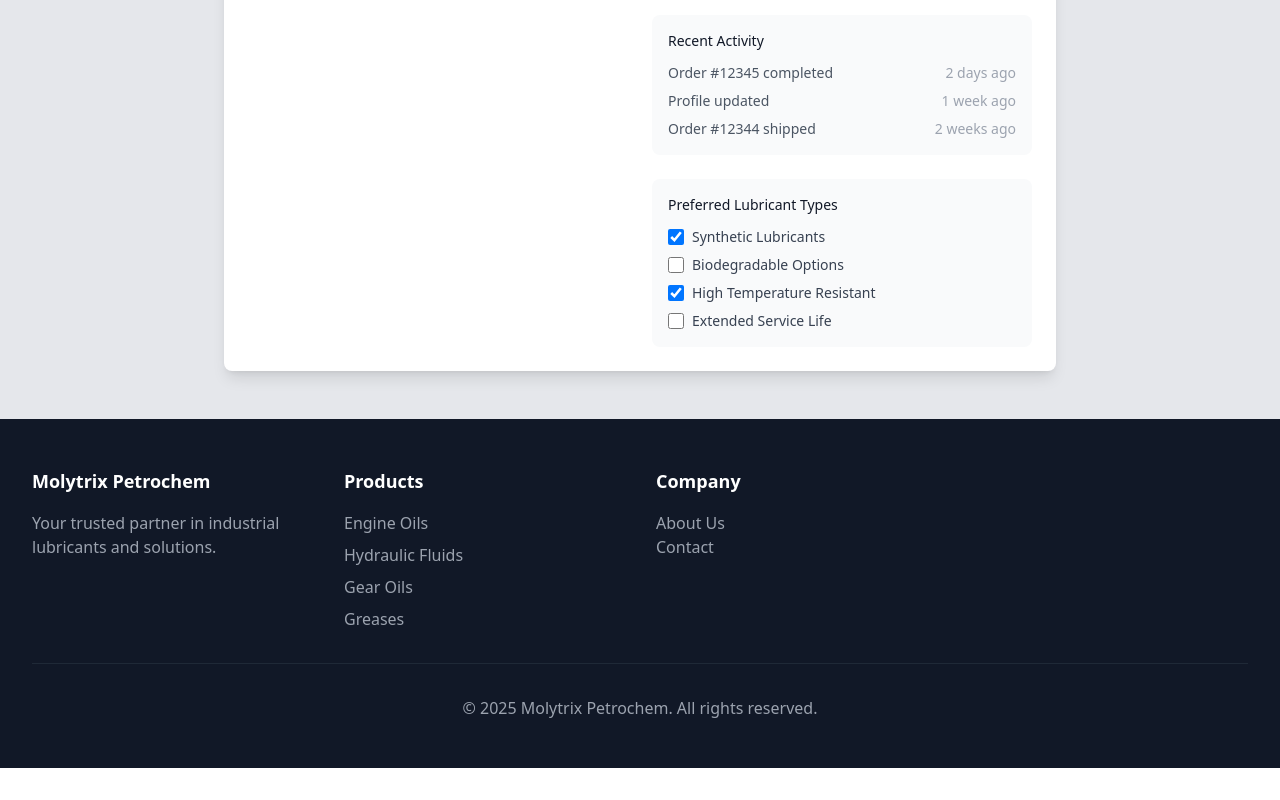
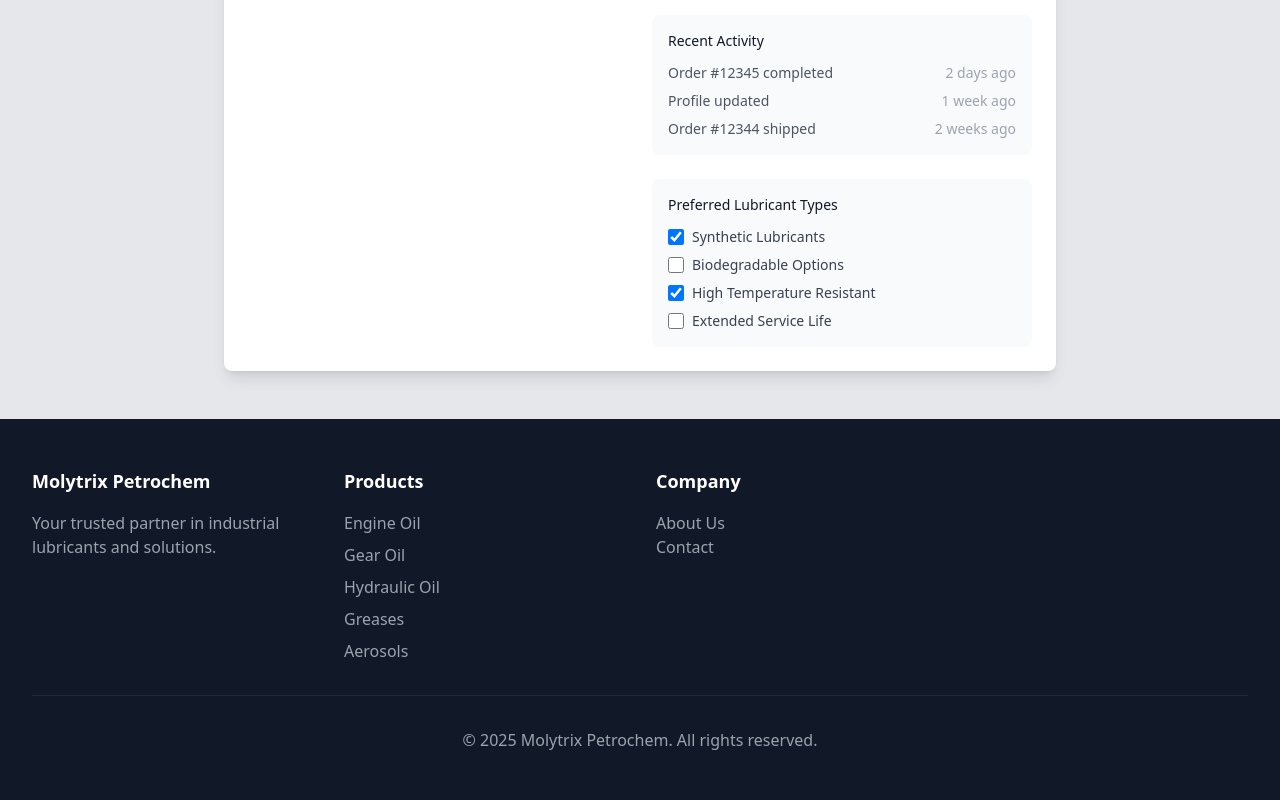
Before and after one commit to akashdeepsingh283/MOLYTRIX, a React (Vite) app in the folder frontend/: page /dashboard in a window 1280 px wide. Shown: the part 717-1517 px from the top of the page. Before the commit the page ends 1485 px from the top, so only its background shows below. Built offline with nearby package versions, Linux system fonts and the light colour scheme; no server answers; sample sign-in values are in the browser's storage.

Commit message:
some changes

```diff
--- a/frontend/src/components/Footer.jsx
+++ b/frontend/src/components/Footer.jsx
@@ -15,10 +15,11 @@ const Footer = () => {
             <Link to={'/products'}><h4 className="text-lg font-semibold mb-4">Products</h4></Link>
 
             <ul className="space-y-2 text-gray-400">
-              <li>Engine Oils</li>
-              <li>Hydraulic Fluids</li>
-              <li>Gear Oils</li>
+              <li>Engine Oil</li>
+              <li>Gear Oil</li>
+              <li>Hydraulic Oil</li>
               <li>Greases</li>
+              <li>Aerosols</li>
             </ul>
           </div>
           <div>
--- a/frontend/src/pages/HomePage.jsx
+++ b/frontend/src/pages/HomePage.jsx
@@ -274,7 +274,7 @@ const HomePage = () => {
       <section>
 
       {/**/}
-      <div className="relative min-h-screen">
+      <div>
       {/* Your existing homepage content */}
 
       {/* Fixed Positioned Button */}
```
